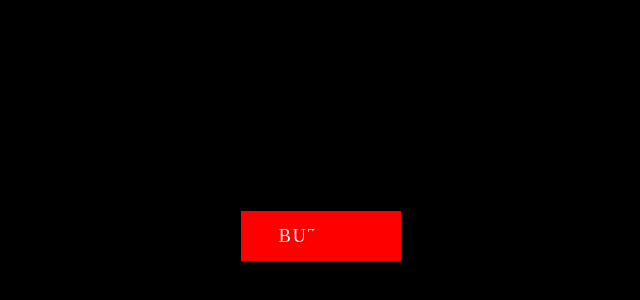
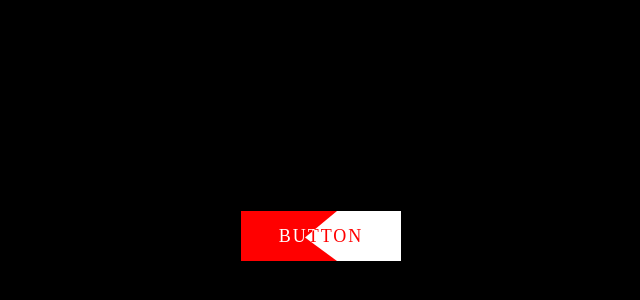
Before and after one commit to RomSys1/button_hover_efect1_css, a plain HTML site: page index.html in a window 1280 px wide. Shown: the part 164-464 px from the top of the page, without its empty margins (319-959 px from the left). Drawn offline with Linux system fonts and the light colour scheme.

Commit message:
button funciona

```diff
--- a/style.css
+++ b/style.css
@@ -38,8 +38,13 @@ a span{
 
 a span:nth-child(2){
     color: red;
+    background: #fff;
     overflow: hidden;
     z-index: 2;
     transition: 0.5s;
-    clip-path: polygon(60% 0, 100% 0%, 100% 100%, 60% 100%, 40% 53%);
+    clip-path: polygon(60% 0%, 100% 0%, 100% 100%, 60% 100%, 40% 53%);
 }
+
+a span:nth-child(2):hover{
+    clip-path: polygon(0% 0%, 100% 0%, 100% 100%, 0% 100%, 0% 53%);
+}
```
